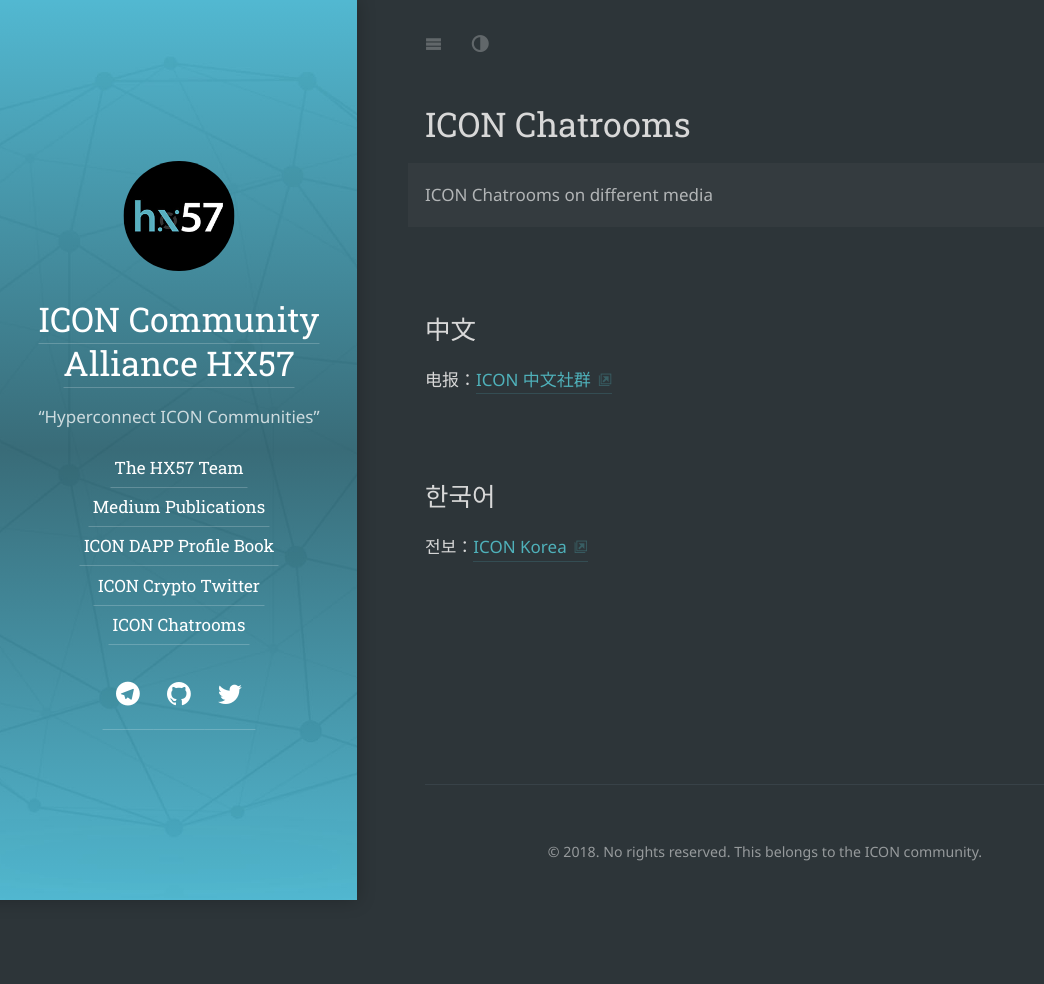
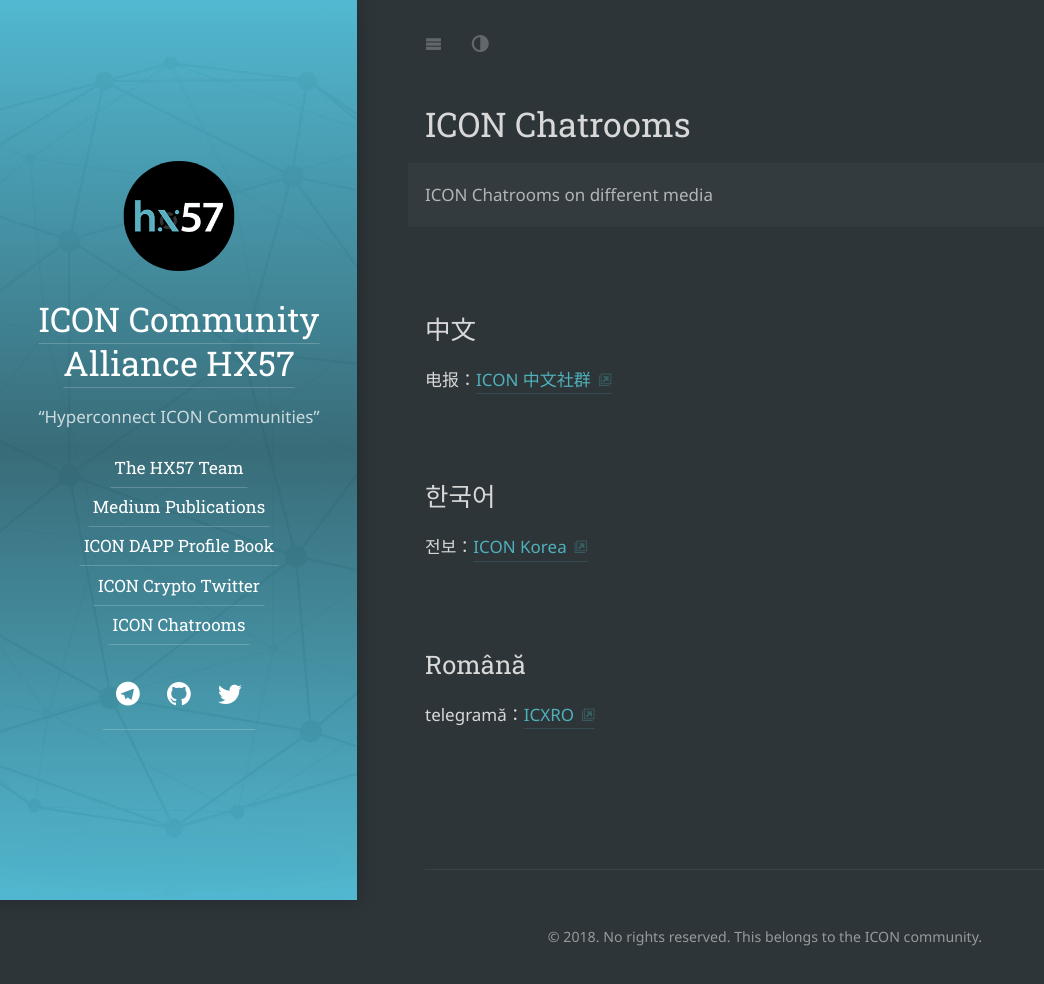
Before and after one commit to hx57/hx57.github.io, a Jekyll site: the page built from chat.md, in a window 1280 px wide. Shown: the whole page, without its empty margins (0-1044 px from the left). Built offline with Jekyll 4.4.1, drawn with Linux system fonts in a browser that asks for light colours; some web fonts are replaced; before the commit the page ends 900 px from its top, so only the background shows below that.

Commit message:
add romanian

```diff
--- a/chat.md
+++ b/chat.md
@@ -12,3 +12,7 @@ order: 5
 
 ## 한국어
 전보：[ICON Korea](https://t.me/iconkorea){:target="_blank"}
+
+## Română
+
+telegramă：[ICXRO](https://t.me/iconro){:target="_blank"}
```
